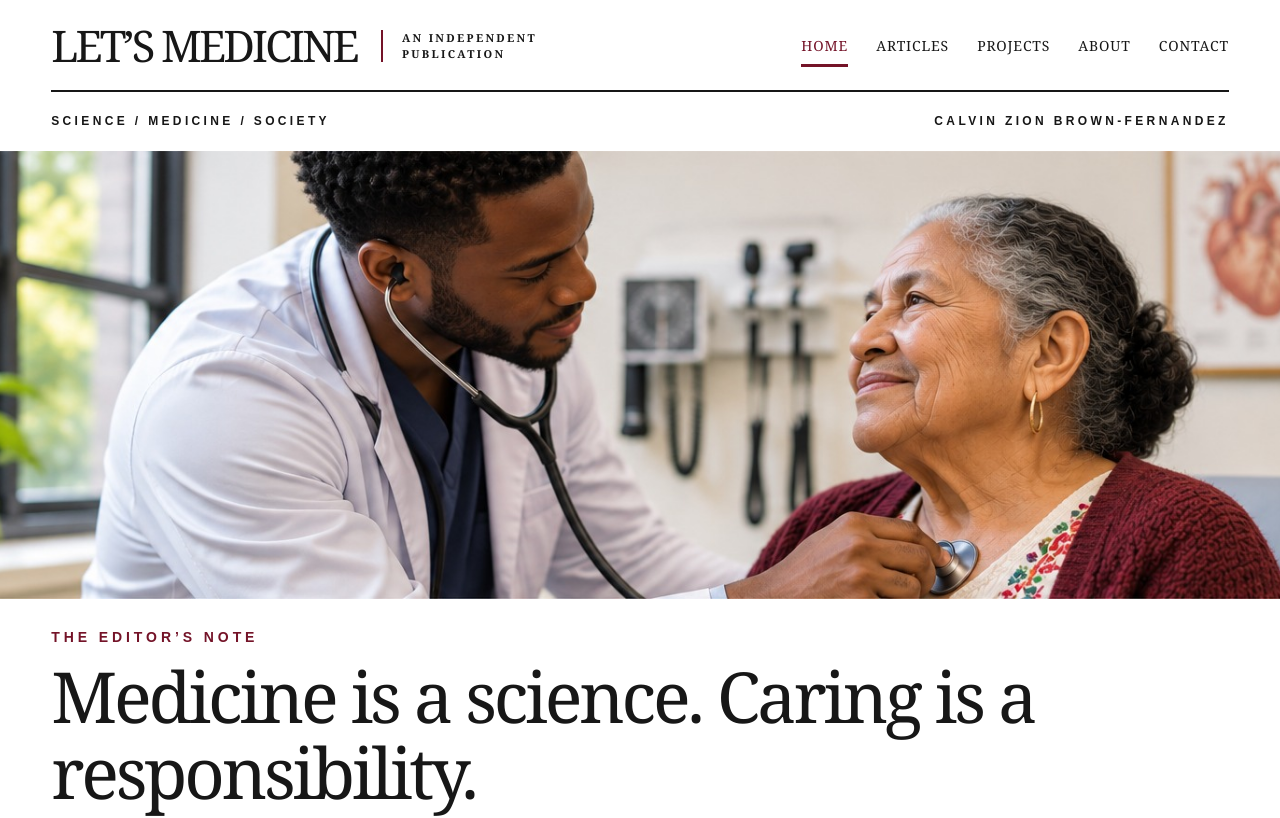
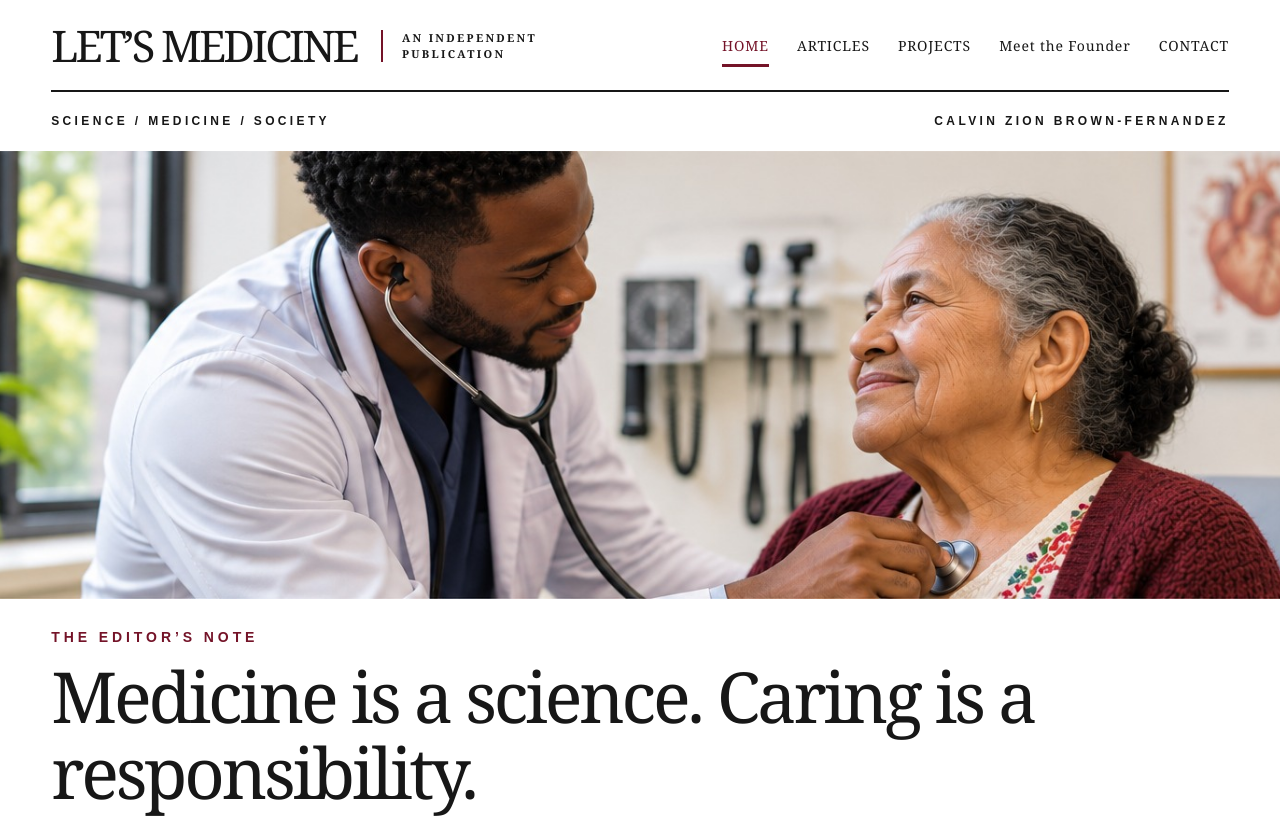
Before and after one commit to calvinbrownfernandez/letsmedicine, a plain HTML site: page index.html in a window 1280 px wide. Shown: the top 818 px of the page. Drawn offline with Linux system fonts and the light colour scheme.

Commit message:
Update header navigation and content structure

```diff
--- a/index.html
+++ b/index.html
@@ -9,7 +9,7 @@
 </style>
 </head>
 <body>
-<header class="wrap" id="home"><div class="masthead"><div class="brandline"><a class="brand" href="#home" aria-label="Let's Medicine home">LET’S MEDICINE</a><div class="publication">AN INDEPENDENT<br>PUBLICATION</div></div><nav class="nav" aria-label="Main navigation"><a class="active" href="#home">HOME</a><a href="#articles">ARTICLES</a><a href="#projects">PROJECTS</a><a href="#about">ABOUT</a><a href="#contact">CONTACT</a></nav></div><div class="rule"></div><div class="strap"><span>SCIENCE / MEDICINE / SOCIETY</span><span>CALVIN ZION BROWN-FERNANDEZ</span></div></header>
+<header class="wrap" id="home"><div class="masthead"><div class="brandline"><a class="brand" href="#home" aria-label="Let's Medicine home">LET’S MEDICINE</a><div class="publication">AN INDEPENDENT<br>PUBLICATION</div></div><nav class="nav" aria-label="Main navigation"><a class="active" href="#home">HOME</a><a href="#articles">ARTICLES</a><a href="#projects">PROJECTS</a><a href="founder.html">Meet the Founder</a><a href="#contact">CONTACT</a></nav></div><div class="rule"></div><div class="strap"><span>SCIENCE / MEDICINE / SOCIETY</span><span>CALVIN ZION BROWN-FERNANDEZ</span></div></header>
 <main>
 <img class="hero-image" src="clinical-care-latina.jpg" alt="Illustrative scene of a Black physician using a stethoscope to examine an older Latina woman in a clinic">
 <section class="wrap intro" aria-labelledby="intro-title"><div class="eyebrow">THE EDITOR’S NOTE</div><h1 id="intro-title">Medicine is a science. Caring is a responsibility.</h1><p class="dek">An independent exploration of medicine, scientific inquiry, and the people behind every diagnosis and discovery.</p><div class="short-rule"></div><div class="founder">FOUNDED BY CALVIN ZION BROWN-FERNANDEZ</div><p class="motto">Because Medicine Is a Human Right.</p></section>
```
